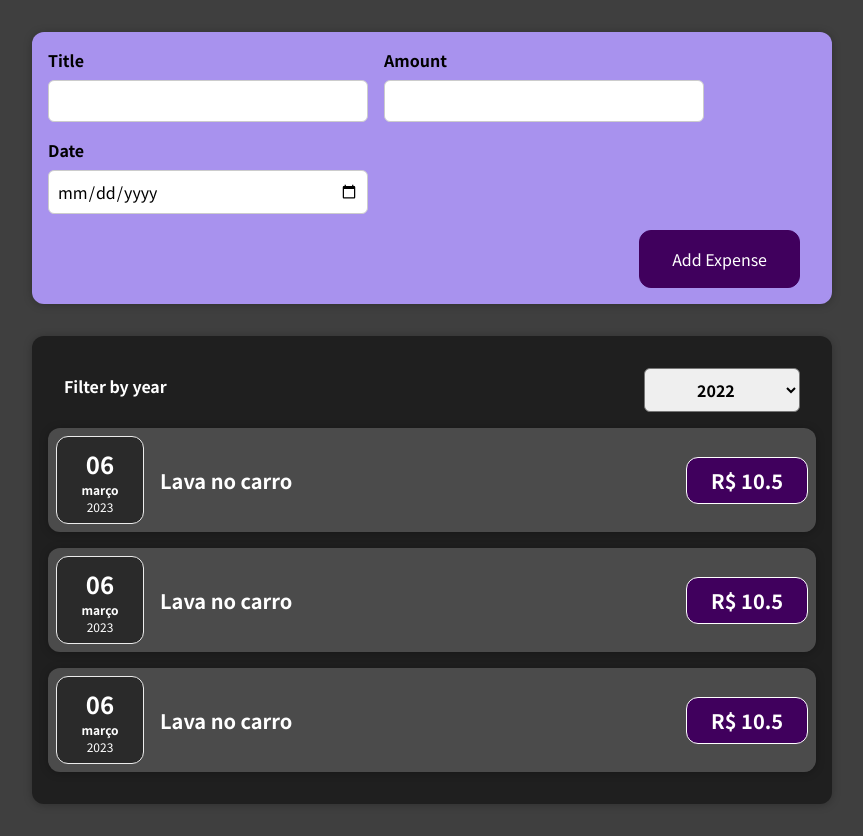
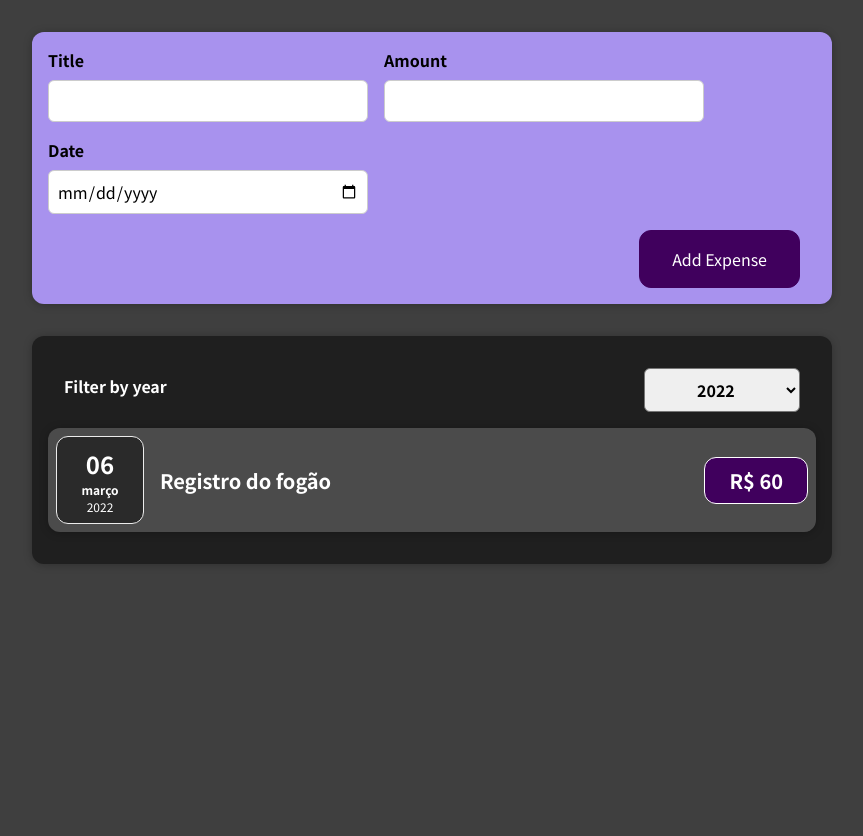
Before and after one commit to IssacCabral/react-course, a React (Vite) app: page / in a window 1280 px wide. Shown: the whole page, without its empty margins (208-1071 px from the left). After the commit the page ends 800 px from the top, so only its background shows below. Built offline with nearby package versions, Linux system fonts and the light colour scheme.

Commit message:
feat: filter expense by year

```diff
--- a/src/App.tsx
+++ b/src/App.tsx
@@ -1,31 +1,25 @@
 import { useState } from "react";
 import Expenses from "./components/Expenses";
+import { Expense } from "./components/interfaces";
 import NewExpense from "./components/NewExpense";
-
-interface Expense {
-  id: string;
-  title: string;
-  amount: number;
-  date: Date;
-}
 
 const INITIAL_EXPENSES = [
   {
     id: "e1",
-    title: "Lava no carro",
+    title: "Lavada no carro",
     amount: 10.5,
     date: new Date(2023, 2, 6),
   },
   {
     id: "e2",
-    title: "Lava no carro",
-    amount: 10.5,
-    date: new Date(2023, 2, 6),
+    title: "Registro do fogão",
+    amount: 60,
+    date: new Date(2022, 2, 6),
   },
   {
     id: "e3",
-    title: "Lava no carro",
-    amount: 10.5,
+    title: "Bucha de canhão",
+    amount: 130,
     date: new Date(2023, 2, 6),
   },
 ];
--- a/src/components/Expenses/index.tsx
+++ b/src/components/Expenses/index.tsx
@@ -1,11 +1,12 @@
 import { useState } from "react";
+import { Expense } from "../interfaces";
 import Card from "../UI/Card";
 import ExpenseItem from "./ExpenseItem";
 import { ExpensesFilter } from "./ExpensesFilter";
 import "./styles.css";
 
 interface ExpensesProps {
-  items: Array<any>;
+  items: Array<Expense>;
 }
 
 const Expenses = ({ items }: ExpensesProps) => {
@@ -15,6 +16,10 @@ const Expenses = ({ items }: ExpensesProps) => {
     setFilteredyear(selectedYear);
   }
 
+  const filteredExpenses = items.filter(
+    (expense) => expense.date.getFullYear().toString() == filteredYear
+  );
+
   return (
     <div>
       <Card className="expenses">
@@ -22,7 +27,7 @@ const Expenses = ({ items }: ExpensesProps) => {
           selected={filteredYear}
           onChangeFilter={filterChangeHandler}
         />
-        {items.map((item) => {
+        {filteredExpenses.map((item) => {
           return (
             <ExpenseItem
               key={item.id}
--- /dev/null
+++ b/src/components/interfaces/index.ts
@@ -0,0 +1,6 @@
+export interface Expense {
+  id: string;
+  title: string;
+  amount: number;
+  date: Date;
+}
```
